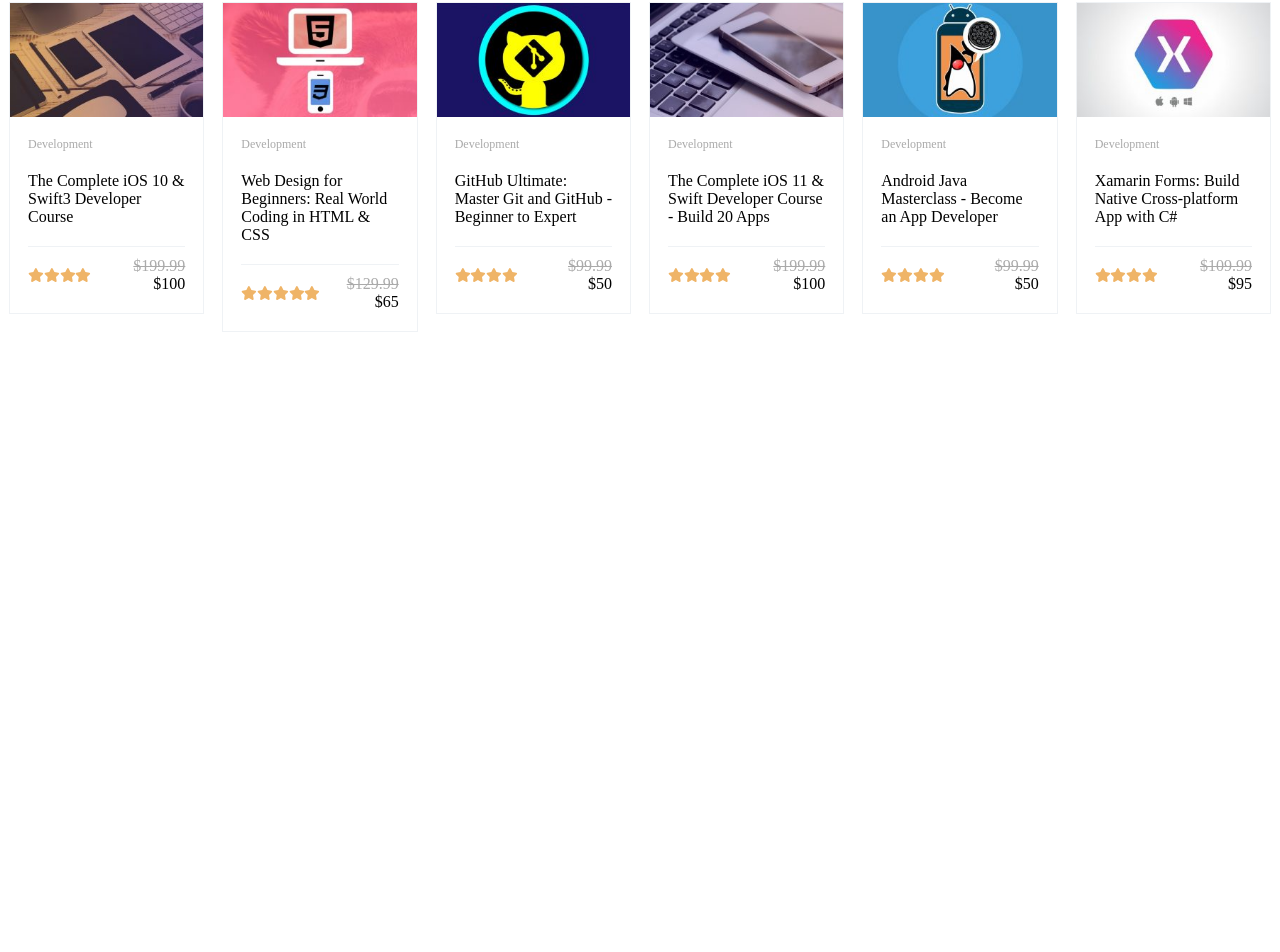
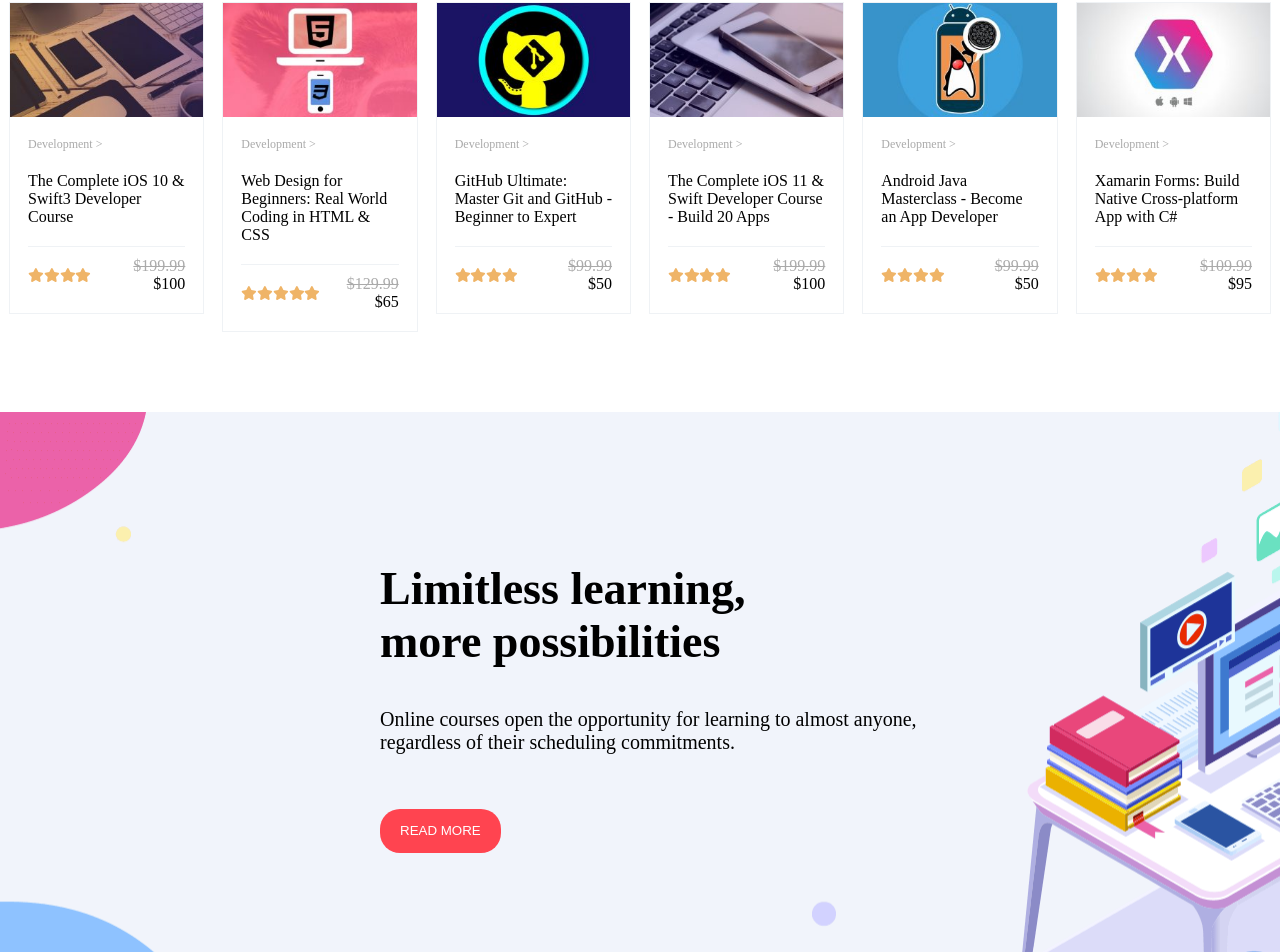
Before and after one commit to edocico/proj-html-vuejs, a Vue app: page / in a window 1280 px wide. Shown: the part 748-1700 px from the top of the page. Before the commit the page ends 1160 px from the top, so only its background shows below. Built offline with nearby package versions, Linux system fonts and the light colour scheme.

Commit message:
add bg-section

```diff
--- a/src/App.vue
+++ b/src/App.vue
@@ -22,9 +22,48 @@
   <pageHeader />
   <pageHero />
   <popCourses />
+  <section class="bg-section">
+    <h1>
+      Limitless learning,<br />
+      more possibilities
+    </h1>
+    <p>
+      Online courses open the opportunity for learning to almost anyone,<br />
+      regardless of their scheduling commitments.
+    </p>
+    <button>Read More</button>
+  </section>
 </template>
 
 <style lang="scss">
 @use "./styles/general.scss" as *;
 @use "./styles/colors.scss" as *;
+
+.bg-section {
+  background-image: url("/bg.png");
+  padding-top: 150px;
+  padding-bottom: 110px;
+  padding-left: 380px;
+  min-height: 535px;
+
+  h1 {
+    margin-bottom: 40px;
+    font-size: 46px;
+  }
+
+  p {
+    margin-bottom: 55px;
+    font-size: 20px;
+  }
+
+  button {
+    line-height: 2.5em;
+    padding: 5px 20px;
+    background-color: $red;
+    border: transparent;
+    border-radius: 20px;
+    text-transform: uppercase;
+    color: white;
+  }
+}
 </style>
--- a/src/components/courseCard.vue
+++ b/src/components/courseCard.vue
@@ -19,7 +19,9 @@
       </figure>
       <div class="card-bottom">
         <div class="bottom-top">
-          <p class="theme">{{ item.theme }}</p>
+          <p class="theme">
+            <a href="#">{{ item.theme }}</a>
+          </p>
           <p class="description">{{ item.description }}</p>
         </div>
         <div class="bottom-down">
--- a/src/components/pageHero.vue
+++ b/src/components/pageHero.vue
@@ -1,6 +1,8 @@
 <script>
 export default {
-  data() {},
+  data() {
+    return {};
+  },
 };
 </script>
 
--- a/src/store.js
+++ b/src/store.js
@@ -26,7 +26,7 @@
   popularCourses: [
     {
       image: "/895786_7b4b_2-272x161.jpg",
-      theme: "Development",
+      theme: "Development >",
       description: "The Complete iOS 10 & Swift3 Developer Course",
       rating: 4,
       price: "$199.99",
@@ -34,7 +34,7 @@
     },
     {
       image: "/246154_d8b0_3-272x161.jpg",
-      theme: "Development",
+      theme: "Development >",
       description: "Web Design for Beginners: Real World Coding in HTML & CSS",
       rating: 5,
       price: "$129.99",
@@ -42,7 +42,7 @@
     },
     {
       image: "/752950_b773-272x161.jpg",
-      theme: "Development",
+      theme: "Development >",
       description:
         "GitHub Ultimate: Master Git and GitHub - Beginner to Expert",
       rating: 4,
@@ -51,7 +51,7 @@
     },
     {
       image: "/1253188_58f7_2-272x161.jpg",
-      theme: "Development",
+      theme: "Development >",
       description:
         "The Complete iOS 11 & Swift Developer Course - Build 20 Apps",
       rating: 4,
@@ -60,7 +60,7 @@
     },
     {
       image: "/919872_ed54_6-272x161.jpg",
-      theme: "Development",
+      theme: "Development >",
       description: "Android Java Masterclass - Become an App Developer",
       rating: 4,
       price: "$99.99",
@@ -68,7 +68,7 @@
     },
     {
       image: "/951684_9c1a_2-272x161.jpg",
-      theme: "Development",
+      theme: "Development >",
       description: "Xamarin Forms: Build Native Cross-platform App with C#",
       rating: 4,
       price: "$109.99",
```
Also changed, not shown: public/bg.png (added).
